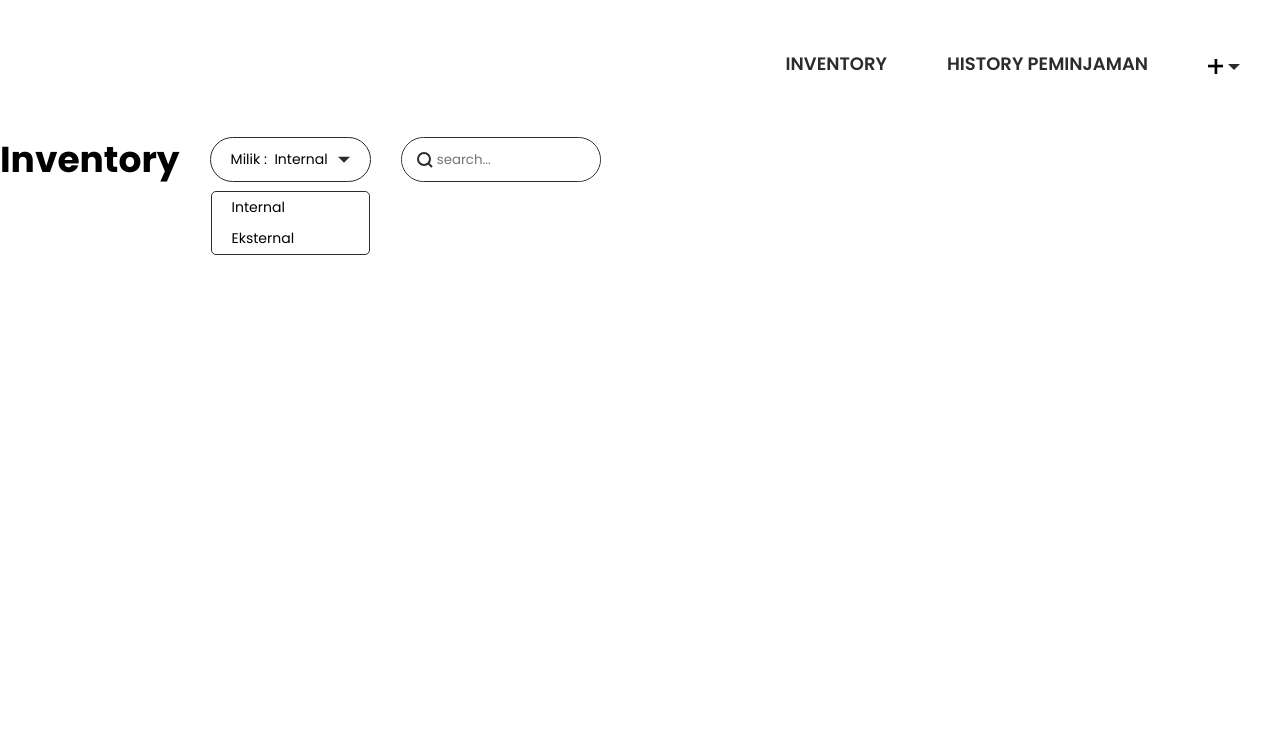
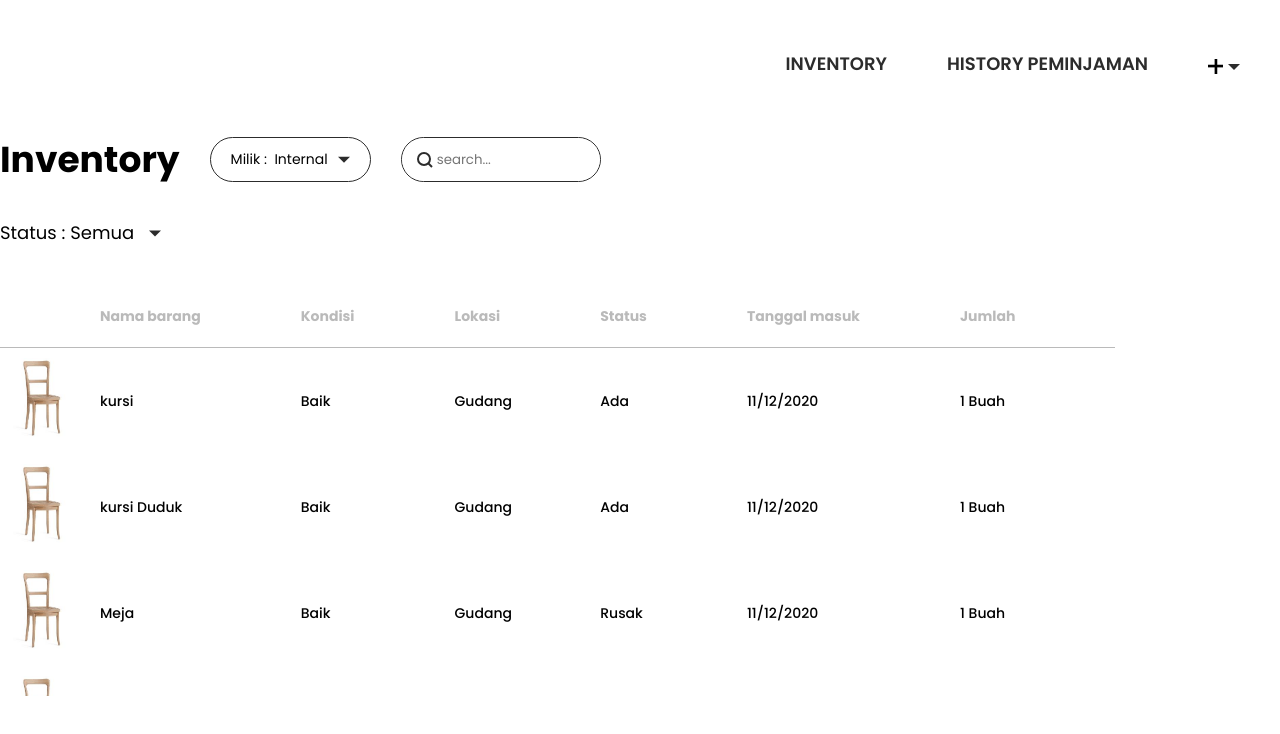
Before and after one commit to GunawanAhmad/Inventory-Frontend, a React (Create React App) app: page / in a window 1280 px wide. Shown: the top 734 px of the page. Built offline with nearby package versions, Linux system fonts and the light colour scheme.

Commit message:
add list and header on beranda page

```diff
--- a/src/View/beranda.jsx
+++ b/src/View/beranda.jsx
@@ -1,12 +1,70 @@
 import React from "react";
 import "../css/beranda.css";
+import img from "../test.jpg";
 
 function Login() {
   const [milik, setMilik] = React.useState("Internal");
+  const [status, setStatus] = React.useState("Semua");
   const selectMilik = React.createRef();
-  function toggleDropdown(e) {
+  const selectStatus = React.createRef();
+
+  const listBarang = [
+    {
+      nama: "kursi",
+      kondisi: "Baik",
+      lokasi: "Gudang",
+      status: "Ada",
+      tanggalMasuk: "11/12/2020",
+      jumlah: 1,
+      satuan: "Buah",
+    },
+    {
+      nama: "kursi Duduk",
+      kondisi: "Baik",
+      lokasi: "Gudang",
+      status: "Ada",
+      tanggalMasuk: "11/12/2020",
+      jumlah: 1,
+      satuan: "Buah",
+    },
+    {
+      nama: "Meja",
+      kondisi: "Baik",
+      lokasi: "Gudang",
+      status: "Rusak",
+      tanggalMasuk: "11/12/2020",
+      jumlah: 1,
+      satuan: "Buah",
+    },
+    {
+      nama: "Lemari",
+      kondisi: "Baik",
+      lokasi: "Gudang",
+      status: "Hilang",
+      tanggalMasuk: "11/12/2020",
+      jumlah: 1,
+      satuan: "Buah",
+    },
+    {
+      nama: "Lemari",
+      kondisi: "Baik",
+      lokasi: "Gudang",
+      status: "Hilang",
+      tanggalMasuk: "11/12/2020",
+      jumlah: 1,
+      satuan: "Buah",
+    },
+  ];
+
+  function toggleMilikDropdown(e) {
     if (e.target.classList.contains("select-milik")) {
       selectMilik.current.classList.toggle("hide");
+    }
+  }
+
+  function toggleStatusDropdown(e) {
+    if (e.target.classList.contains("select-status")) {
+      selectStatus.current.classList.toggle("hide");
     }
   }
 
@@ -15,13 +73,18 @@ function Login() {
     selectMilik.current.classList.toggle("hide");
   }
 
+  function changeStatusList(val) {
+    setStatus(val);
+    selectStatus.current.classList.toggle("hide");
+  }
+
   return (
     <div className="beranda-container">
-      <div className="header-section">
+      <section className="header-section">
         <h1 className="title">Inventory</h1>
         <div
-          className="select-milik"
-          onClick={toggleDropdown}
+          className="select-milik hide"
+          onClick={toggleMilikDropdown}
           ref={selectMilik}
         >
           <span>Milik : </span>
@@ -47,7 +110,54 @@ function Login() {
 
           <input type="text" placeholder="search..." />
         </div>
-      </div>
+      </section>
+      <section
+        className="select-status hide"
+        onClick={toggleStatusDropdown}
+        ref={selectStatus}
+      >
+        <p>
+          Status : {status} <span className="triangle"></span>
+        </p>
+        <ul className="list hide">
+          <li onClick={() => changeStatusList("All")}>Semua</li>
+          <li onClick={() => changeStatusList("Ada")}>Ada</li>
+          <li onClick={() => changeStatusList("Dipinjam")}>Dipinjam</li>
+          <li onClick={() => changeStatusList("Hilang")}>Hilang</li>
+        </ul>
+      </section>
+      <section className="list-section">
+        <table className="table-container">
+          <tr className="table-head">
+            <th></th>
+            <th>Nama barang</th>
+            <th>Kondisi</th>
+            <th>Lokasi</th>
+            <th>Status</th>
+            <th>Tanggal masuk</th>
+            <th>Jumlah</th>
+          </tr>
+          {listBarang
+            .filter((barang) =>
+              status == "Semua" ? barang.status != "" : barang.status == status
+            )
+            .map((filteredList) => (
+              <tr className="item">
+                <td>
+                  <img src={img} alt="img" />
+                </td>
+                <td>{filteredList.nama}</td>
+                <td>{filteredList.kondisi}</td>
+                <td>{filteredList.lokasi}</td>
+                <td>{filteredList.status}</td>
+                <td> {filteredList.tanggalMasuk}</td>
+                <td>
+                  {filteredList.jumlah} {filteredList.satuan}
+                </td>
+              </tr>
+            ))}
+        </table>
+      </section>
     </div>
   );
 }
--- a/src/css/beranda.css
+++ b/src/css/beranda.css
@@ -48,11 +48,10 @@ a {
 }
 
 .beranda-container .header-section .select-milik .triangle {
-  display: block;
+  display: inline-block;
   border-width: 6px;
   border-style: solid;
   border-color: var(--secondary-clr) transparent transparent transparent;
-  display: inline;
   margin-top: 2rem;
   transform: translateY(-60%);
   margin-left: 1rem;
@@ -66,6 +65,7 @@ a {
   border: 1px solid var(--secondary-clr);
   margin-top: 1rem;
   border-radius: 5px;
+  z-index: 98;
 }
 
 .beranda-container .header-section .select-milik .list li {
@@ -110,3 +110,92 @@ a {
   border-radius: 25px;
   outline: none;
 }
+
+.beranda-container .select-status {
+  margin-top: 2rem;
+  position: relative;
+  max-width: 250px;
+  min-width: 150px;
+  cursor: pointer;
+}
+
+.beranda-container .select-status p {
+  font-size: 1.8rem;
+  pointer-events: none;
+}
+
+.beranda-container .select-status p .triangle {
+  display: inline-block;
+  border-width: 6px;
+  border-style: solid;
+  border-color: var(--secondary-clr) transparent transparent transparent;
+  display: inline-block;
+  margin-top: 2rem;
+  transform: translateY(30%);
+  margin-left: 1rem;
+  cursor: pointer;
+  pointer-events: none;
+}
+
+.beranda-container .select-status .list {
+  position: absolute;
+  top: 100%;
+  width: 70%;
+  left: 0;
+  border: 1px solid var(--secondary-clr);
+  margin-top: 1rem;
+  font-size: 1.4rem;
+  border-radius: 5px;
+  background-color: var(--primary-clr);
+  z-index: 99;
+}
+
+.beranda-container .select-status .list li {
+  list-style: none;
+  padding: 0.5rem 2rem;
+}
+
+.beranda-container .select-status .list li:hover {
+  background-color: var(--secondary-clr);
+  color: var(--primary-clr);
+}
+
+.beranda-container .select-status.hide .list {
+  display: none;
+}
+
+.beranda-container .list-section {
+  margin-top: 5rem;
+  overflow-y: auto;
+  max-height: 400px;
+  position: relative;
+}
+
+.beranda-container .list-section .table-container {
+  border-collapse: collapse;
+  position: relative;
+}
+
+.beranda-container .list-section .table-container .table-head {
+  border-collapse: collapse;
+  border-bottom: 1px solid #bababa;
+  margin-bottom: 2rem;
+}
+
+.beranda-container .list-section .table-container .table-head th {
+  padding: 1rem 10rem 2rem 0;
+  font-size: 1.4rem;
+  color: #bababa;
+}
+
+.beranda-container .list-section .table-container td {
+  font-size: 1.4rem;
+  font-weight: 500;
+  padding: 1rem 1rem 1rem 0;
+}
+
+.beranda-container .list-section .table-container td img {
+  height: 80px;
+  width: 80px;
+  border-radius: 20px;
+}
--- a/src/css/login.css
+++ b/src/css/login.css
@@ -12,6 +12,10 @@
 
 html {
   font-size: 62.5%;
+}
+
+a {
+  text-decoration: none;
 }
 
 .container-login-page {
--- a/src/css/navbar.css
+++ b/src/css/navbar.css
@@ -52,7 +52,7 @@ a {
 }
 
 .header nav ul li.dropdown .triangle {
-  display: block;
+  display: inline-block;
   border-width: 6px;
   border-style: solid;
   border-color: var(--secondary-clr) transparent transparent transparent;
@@ -79,7 +79,7 @@ a {
 .header nav ul li.dropdown ul::before {
   content: "";
   position: absolute;
-  display: block;
+  display: inline-block;
   border-width: 6px;
   border-style: solid;
   border-color: var(--secondary-clr) transparent transparent transparent;
@@ -88,17 +88,19 @@ a {
   transform: rotate(180deg);
 }
 
-.header nav ul li.dropdown ul a {
-  padding: 1rem 2rem;
-}
-
 .header nav ul li.dropdown ul a li {
+  padding: 0.5rem 2rem;
   margin: 0;
   display: flex;
   justify-content: flex-start;
   align-items: center;
 }
 
-.header nav ul li.dropdown ul a:last-child {
-  padding-top: 0;
+.header nav ul li.dropdown ul a li:hover {
+  background-color: var(--secondary-clr);
+  color: white;
 }
+
+.header nav ul li.dropdown ul a:hover {
+  background-color: var(--secondary-clr);
+}
--- a/src/scss/app.scss
+++ b/src/scss/app.scss
@@ -10,4 +10,5 @@ html {
 
 .app-container {
   max-width: 1366px;
+  margin: auto;
 }
--- a/src/scss/beranda.scss
+++ b/src/scss/beranda.scss
@@ -31,7 +31,6 @@
 
       .triangle {
         @include triangle;
-        display: inline;
         margin-top: 2rem;
         transform: translateY(-60%);
         margin-left: 1rem;
@@ -47,6 +46,7 @@
         border: 1px solid var(--secondary-clr);
         margin-top: 1rem;
         border-radius: 5px;
+        z-index: 98;
 
         li {
           list-style: none;
@@ -94,4 +94,89 @@
       }
     }
   }
+  .select-status {
+    margin-top: 2rem;
+    position: relative;
+    max-width: 250px;
+    min-width: 150px;
+    cursor: pointer;
+
+    p {
+      font-size: 1.8rem;
+      pointer-events: none;
+
+      .triangle {
+        @include triangle;
+        display: inline-block;
+        margin-top: 2rem;
+        transform: translateY(30%);
+        margin-left: 1rem;
+        cursor: pointer;
+        pointer-events: none;
+      }
+    }
+
+    .list {
+      position: absolute;
+      top: 100%;
+      width: 70%;
+      left: 0;
+      border: 1px solid var(--secondary-clr);
+      margin-top: 1rem;
+      font-size: 1.4rem;
+      border-radius: 5px;
+      background-color: var(--primary-clr);
+      z-index: 99;
+
+      li {
+        list-style: none;
+        padding: 0.5rem 2rem;
+
+        &:hover {
+          background-color: var(--secondary-clr);
+          color: var(--primary-clr);
+        }
+      }
+    }
+
+    &.hide .list {
+      display: none;
+    }
+  }
+
+  .list-section {
+    margin-top: 5rem;
+    overflow-y: auto;
+    max-height: 400px;
+    position: relative;
+    // border: 1px solid red;
+    .table-container {
+      border-collapse: collapse;
+      position: relative;
+
+      .table-head {
+        border-collapse: collapse;
+        border-bottom: 1px solid #bababa;
+        margin-bottom: 2rem;
+
+        th {
+          padding: 1rem 10rem 2rem 0;
+          font-size: 1.4rem;
+          color: #bababa;
+        }
+      }
+
+      td {
+        font-size: 1.4rem;
+        font-weight: 500;
+        padding: 1rem 1rem 1rem 0;
+
+        img {
+          height: 80px;
+          width: 80px;
+          border-radius: 20px;
+        }
+      }
+    }
+  }
 }
--- a/src/scss/mixins.scss
+++ b/src/scss/mixins.scss
@@ -1,5 +1,5 @@
 @mixin triangle() {
-  display: block;
+  display: inline-block;
   border-width: 6px;
   border-style: solid;
   border-color: var(--secondary-clr) transparent transparent transparent;
```
Also changed, not shown: src/scss/navbar.scss (+8 -4 lines), src/test.jpg (added).
